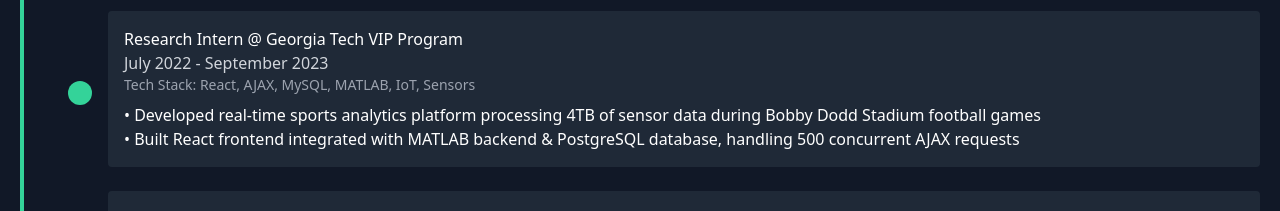
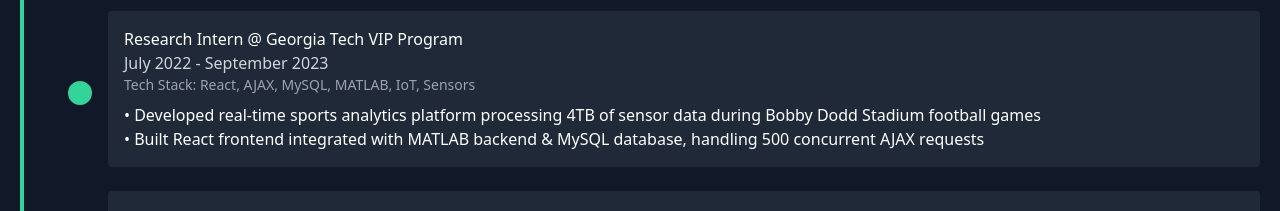
Before and after one commit to rudra-singh1/Personal-Website, a React (Create React App) app: page / in a window 1280 px wide. Shown: the part 1280-1491 px from the top of the page. Built offline with nearby package versions, Linux system fonts and the light colour scheme.

Commit message:
Update Experience.js

```diff
--- a/src/components/Experience.js
+++ b/src/components/Experience.js
@@ -77,7 +77,7 @@ export default function Experience() {
                 </p>
                 <div className="mt-2">
                 <div className="text-white">• Developed real-time sports analytics platform processing 4TB of sensor data during Bobby Dodd Stadium football games</div>
-                <div className="text-white">• Built React frontend integrated with MATLAB backend & PostgreSQL database, handling 500 concurrent AJAX requests</div>
+                <div className="text-white">• Built React frontend integrated with MATLAB backend & MySQL database, handling 500 concurrent AJAX requests</div>
                 </div>
               </div>
             </div>
```
